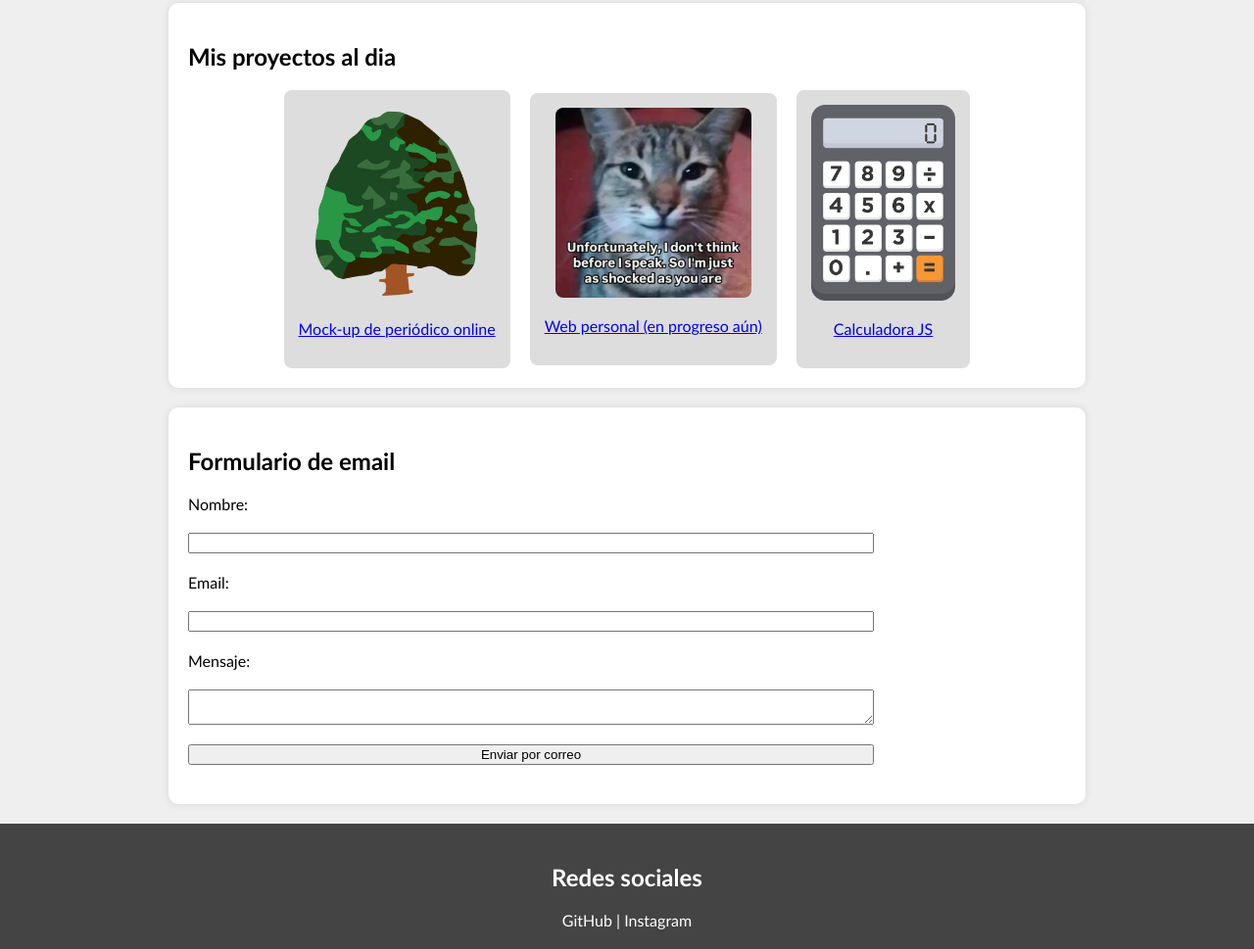
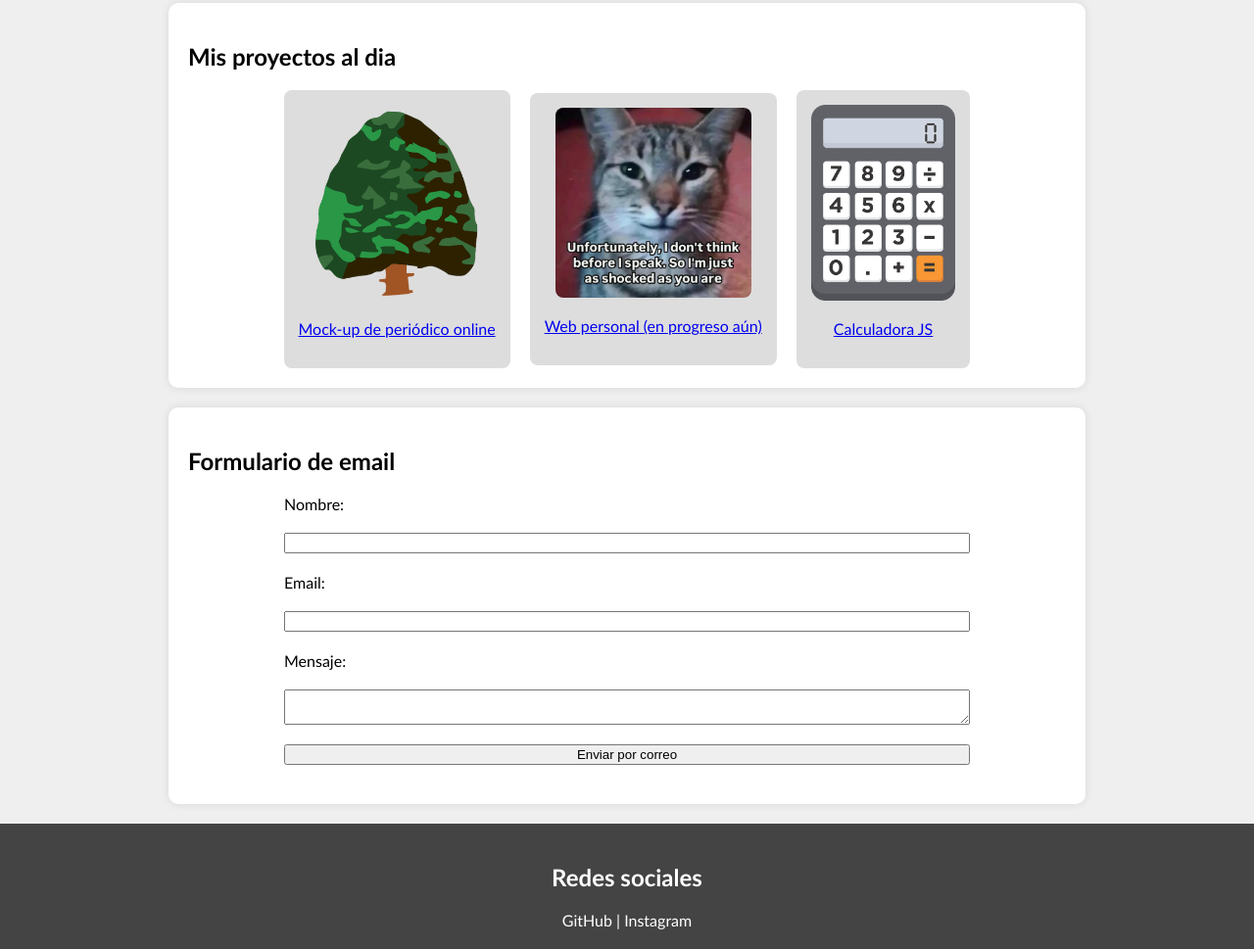
Before and after one commit to nriquelme-uct/portfolio, a plain HTML site: page index.html in a window 1280 px wide. Shown: the part 653-1622 px from the top of the page at 98% size. Drawn offline with Linux system fonts and the light colour scheme.

Commit message:
Cambios varios

```diff
--- a/assets/css/main.css
+++ b/assets/css/main.css
@@ -57,15 +57,12 @@ section {
     box-shadow: 0 0 10px rgba(0, 0, 0, 0.1);
 }
 
-form {
+.email-container form {
+    margin: auto;
     display: flex;
     flex-flow: column;
     row-gap: 20px;
     max-width: 700px;
-}
-
-form button {
-    flex-shrink: 20px;
 }
 
 footer {
```
